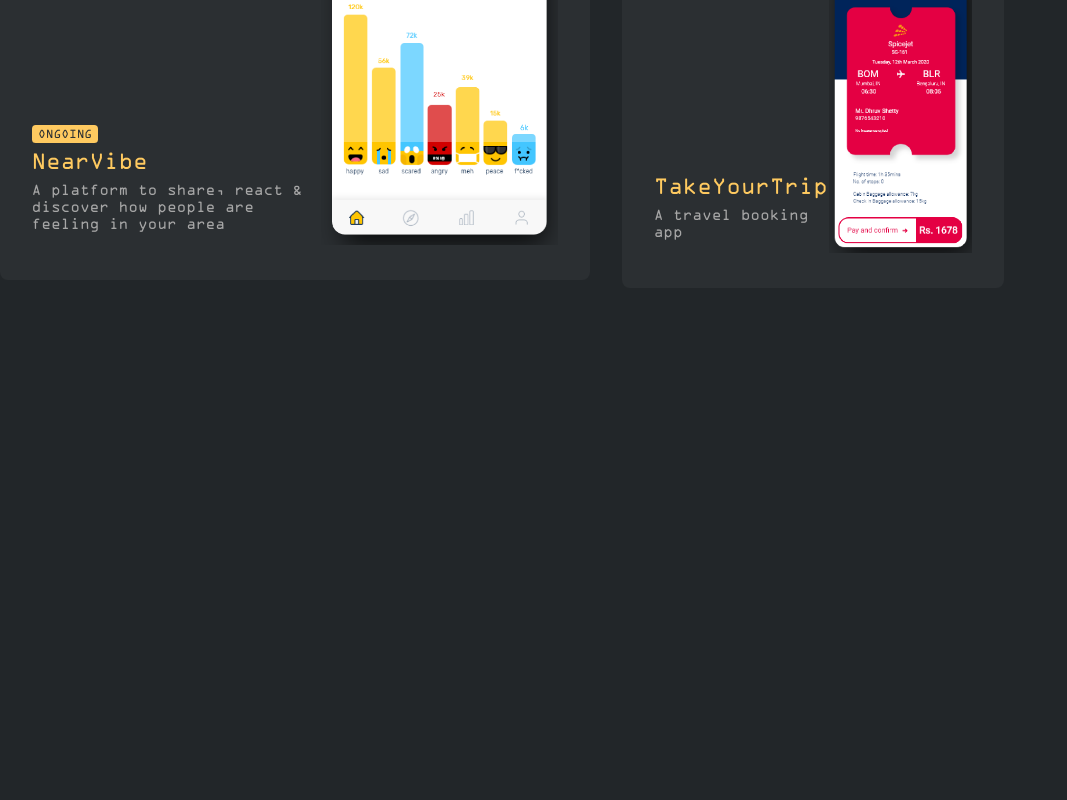
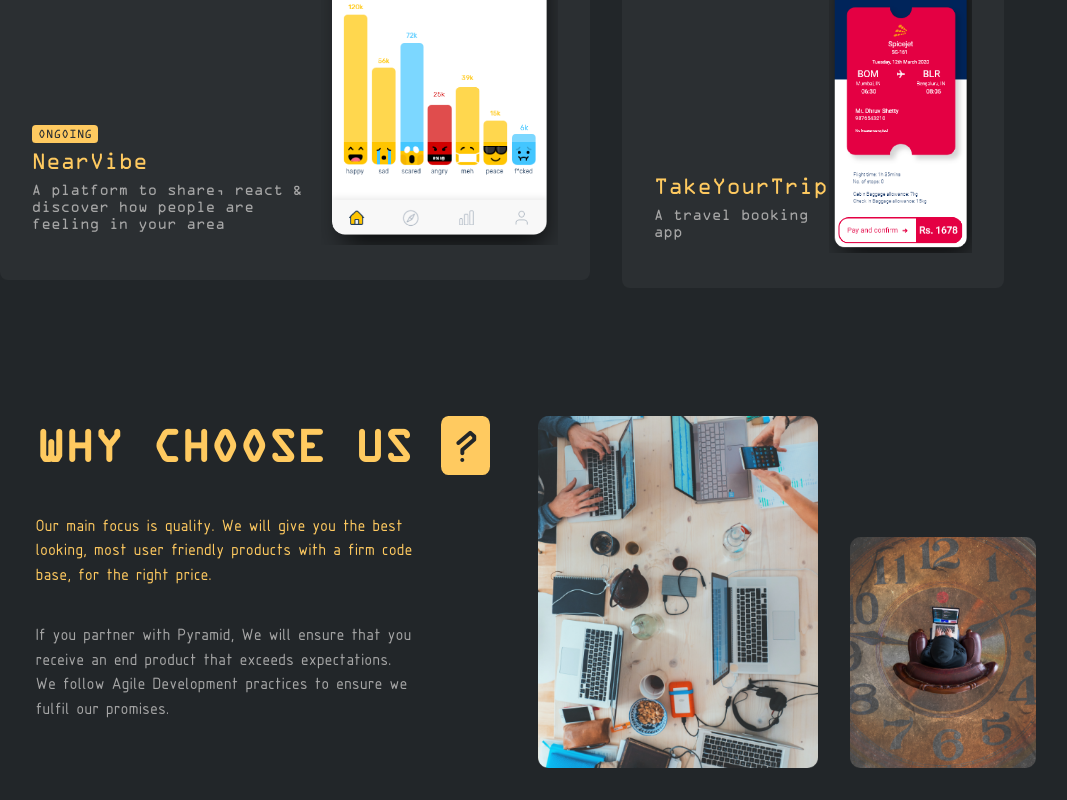
Before and after one commit to PyramidDevelopers/react-trainee, a React (Create React App) app: page / in a window 1280 px wide. Shown: the part 2903-3703 px from the top of the page, without its empty margins (138-1205 px from the left). Before the commit the page ends 3239 px from the top, so only its background shows below. Built offline with nearby package versions, Linux system fonts and the light colour scheme.

Commit message:
Component Incoming: 1. Why Choose us section of the App. 2. It is responsive!

```diff
--- a/src/App.js
+++ b/src/App.js
@@ -3,6 +3,7 @@ import Header from "./components/Header/Header";
 import About from "./components/About/About";
 import What from "./components/What/What";
 import ShowcaseWork from "./components/ShowcaseWork/ShowcaseWork";
+import Why from "./components/Why/Why";
 
 function App() {
   return (
@@ -11,6 +12,7 @@ function App() {
       <About />
       <What />
       <ShowcaseWork />
+      <Why />
     </div>
   );
 }
--- /dev/null
+++ b/src/components/Why/Why.css
@@ -0,0 +1,82 @@
+.why-container {
+  width: 90%;
+  margin: 0 auto;
+  font-family: "OCRAExtended", sans-serif;
+  display: flex;
+  flex-direction: column;
+  text-align: center;
+  margin-top: 7em;
+}
+
+.why-left {
+  margin: 0 auto;
+}
+
+.why-title {
+  font-size: 1.3rem;
+}
+
+.why-info {
+  margin-top: 1.5em;
+  font-family: "ISOCPEUR", sans-serif;
+  font-size: 0.8rem;
+  line-height: 1.4;
+  margin-bottom: 2em;
+}
+
+.why-images {
+  display: grid;
+  grid-template-columns: 40% 50%;
+  grid-template-rows: 1fr;
+  justify-content: center;
+  align-items: center;
+  gap: 2em;
+}
+
+.why-left-image {
+  transform: rotate(90deg) translateX(10%);
+  align-self: flex-end;
+}
+
+.why-right-image {
+  order: -1;
+  align-self: flex-end;
+}
+
+@media (min-width: 650px) {
+  .why-container {
+    flex-direction: row;
+    justify-content: space-between;
+    align-items: flex-start;
+    text-align: justify;
+  }
+
+  .why-left-image {
+    transform: rotate(0);
+  }
+
+  .why-right-image {
+    order: 0;
+  }
+
+  .why-left {
+    width: 45%;
+  }
+
+  .why-right {
+    width: 45%;
+  }
+
+  .why-title {
+    margin-top: 0;
+    font-size: 3rem;
+  }
+
+  .why-info {
+    font-size: 1.1rem;
+  }
+
+  .why-images {
+    grid-template-columns: 60% 40%;
+  }
+}
--- /dev/null
+++ b/src/components/Why/Why.js
@@ -0,0 +1,44 @@
+import React from "react";
+import "./Why.css";
+import WhyLeftImage from "../../assets/choose-left.png";
+import WhyRightImage from "../../assets/choose-right.png";
+
+function Why() {
+  return (
+    <div className="container center">
+      <div className="why-container">
+        <section className="why-left">
+          <h2 className="why-title">
+            WHY CHOOSE US <span className="question-mark">?</span>
+          </h2>
+          <p className="why-info">
+            Our main focus is quality. We will give you the best <br /> looking,
+            most user friendly products with a firm code <br /> base, for the
+            right price.
+          </p>
+          <p className="why-info colorless">
+            If you partner with Pyramid, We will ensure that you <br /> receive
+            an end product that exceeds expectations. <br /> We follow Agile
+            Development practices to ensure we <br /> fulfil our promises.
+          </p>
+        </section>
+        <section className="why-right">
+          <div className="why-images">
+            <img
+              src={WhyLeftImage}
+              alt="People working on their Laptops"
+              className="why-left-image"
+            />
+            <img
+              src={WhyRightImage}
+              alt="A boy coding in his hoodie"
+              className="why-right-image"
+            />
+          </div>
+        </section>
+      </div>
+    </div>
+  );
+}
+
+export default Why;
```
